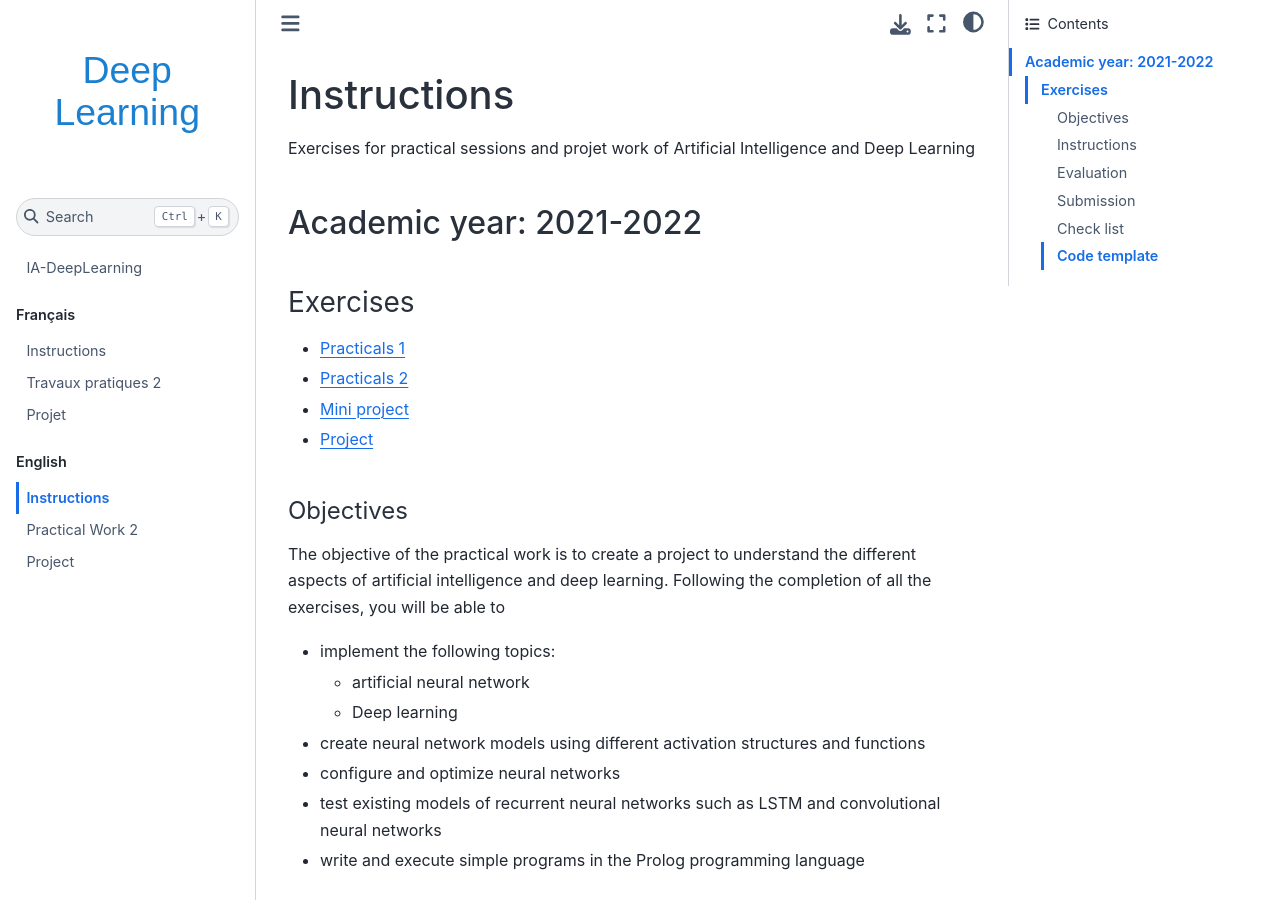
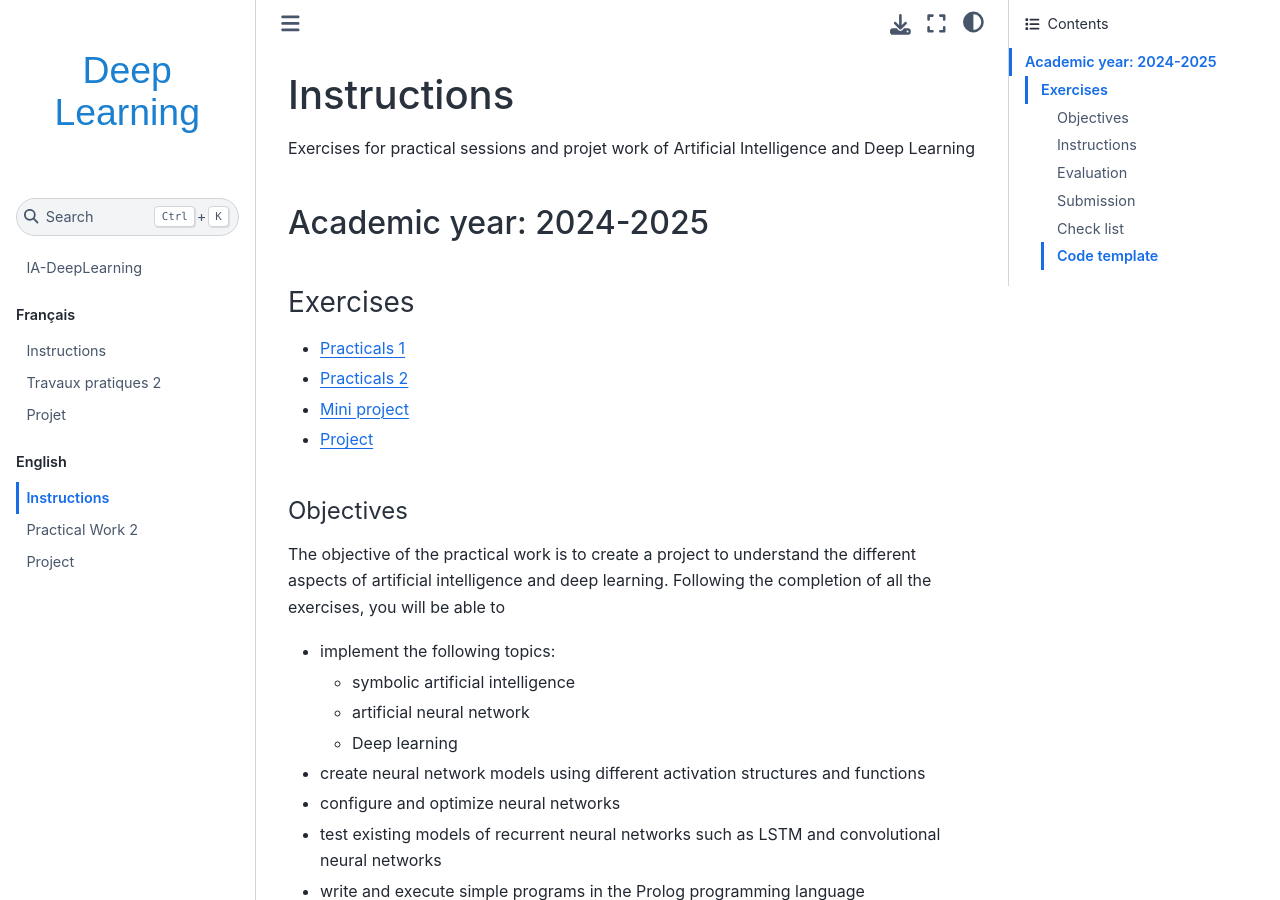
Before and after one commit to rodologie/IA-DeepLearning, a Jupyter Book: the page built from en/README.md, in a window 1280 px wide and 900 px high. Built offline with Jupyter Book 1.0.4 settings and Sphinx 7.4.7 and the Sphinx Book theme 1.1.4, drawn with Linux system fonts in a browser that asks for light colours; pages that are not in the unit, such as notebooks, are missing from menus.

Commit message:
Update instructions

```diff
--- a/en/README.md
+++ b/en/README.md
@@ -1,9 +1,9 @@
 # Instructions
 Exercises for practical sessions and projet work of Artificial Intelligence and Deep Learning
 
-## Academic year: 2021-2022
+## Academic year: 2024-2025
 ### Exercises
-* [Practicals 1](practical1/practical1.md)
+* [Practicals 1](practical1/practical1.ipynb)
 * [Practicals 2](practical2/practical2.md)
 * [Mini project](Project/miniproject.md)
 * [Project](Project/project.md)
@@ -14,6 +14,7 @@ The objective of the practical work is to create a project to understand the dif
 Following the completion of all the exercises, you will be able to
 
 - implement the following topics:
+    - symbolic artificial intelligence
     - artificial neural network
     - Deep learning
 - create neural network models using different activation structures and functions
--- a/fr/README.md
+++ b/fr/README.md
@@ -1,9 +1,9 @@
 # Instructions
 Sujets de travaux pratiques d'intelligence artificielle et d'apprentissage profond
 
-## Année: 2021-2022
+## Année: 2024-2025
 ###  Sujets de travaux pratiques
-* [TP1](TP1/TP1.md)
+* [TP1](TP1/TP1.ipynb)
 * [TP2](TP2/TP2.md)
 * [Mini projet](Projet/miniprojet.md)
 * [Projet](Projet/projet.md)
@@ -15,6 +15,7 @@ les différents aspects d'intelligence artificielle et d'apprentissage profond.
 de tous les exercices, vous serez captable de
 
 - mettre en œuvre les sujets suivants :
+    - intelligence artificielle symbolique
     - Le réseau de neurones artificiels
     - L’apprentissage profond
 - créer des modèles de réseaux de neurones en utilisant différentes structures et fonctions d'activation
```
